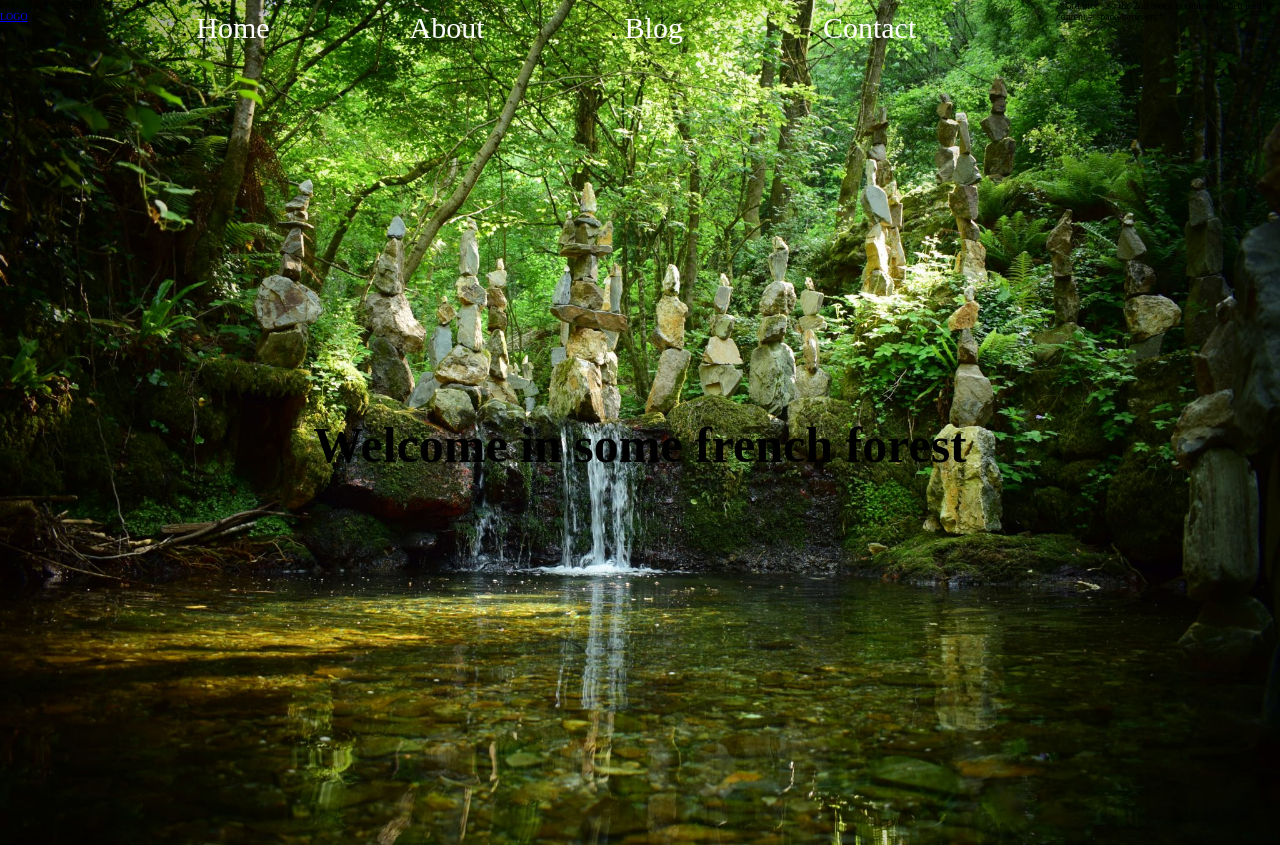
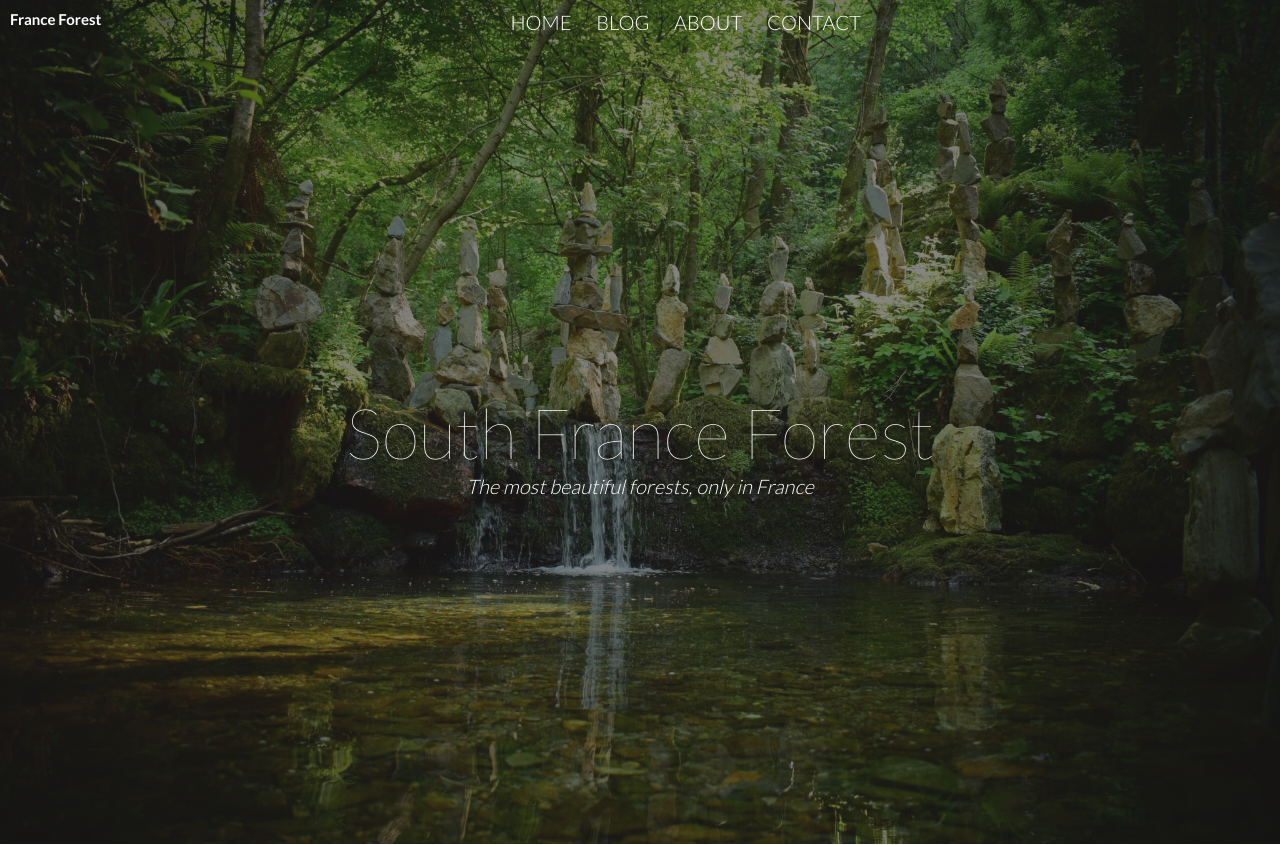
Before and after one commit to CallensJ/LandingPage, a plain HTML site: page index.html in a window 1280 px wide. Drawn offline with Linux system fonts and the light colour scheme.

Commit message:
completed landing page

```diff
--- a/index.css
+++ b/index.css
@@ -1,45 +1,101 @@
-* {
-  margin: 0;
-  padding: 0;
-  box-sizing: border-box;
+*{
+    margin: 0;
+    padding: 0;
+    box-sizing: inherit;
 }
 
-html {
-  font-size: 62.5%; /* 1rem = 10px */
+html{
+    box-sizing: border-box;
+    font-size: 62.5%;  /* 10px/16px = 62.5% -> 1rem = 10px; */
+    color: #fff;
+
 }
+
 body {
-  background-image: url("./images/background.jpg");
-  background-repeat: no-repeat;
-  background-size: cover;
+
+    font-family: 'Lato', sans-serif;
+    font-weight: 300;
+    background-image:linear-gradient(90deg, rgba(35, 34, 34, 0.561) 0%, rgba(35, 34, 34, 0.542) 99%), url("./images/background.jpg");
+    background-repeat: no-repeat;
+    background-size: cover;
+
+}
+
+.navigation{
+    display: flex;
+    justify-content: space-between;
+    margin: 1rem;
+}
+@media only screen and (max-width: 480px) {
+.navigation {
+    flex-direction: column;
+}
+}
+
+.navigation__items{
+    display: flex;
+    width: 40rem;
+    justify-content: space-evenly;
+}
+@media only screen and (max-width: 480px) {
+    .navigation__items {
+        flex-direction: column;
+        justify-content: center;
+        align-items: center;
+        font-size: 1rem;
+
+    }
+    }
+.navigation__item{
+    list-style-type: none;
+}
+
+.navigation__item a {
+    text-decoration: none;
+    font-size: 2rem;
+    color: rgb(255, 255, 255);
+    font-weight: 300;
+    text-transform: uppercase;
 }
 
 
+.navigation__item a:hover,
+.navigation__item a:active
+ {
+    color: rgb(183, 183, 183);
+    transition: all .5s;
+    border-bottom: 1px solid greenyellow;
+    padding-bottom: .7rem;
+}
+@media only screen and (max-width: 480px) {
+    .navigation__item a:hover,
+    .navigation__item a:active
+ {
+    color: rgb(183, 183, 183);
+    transition: all .5s;
+    border-bottom: 1px solid greenyellow;
+    padding-bottom: .7rem;
+}
+    }
 
-header {
-  display: flex;
-  justify-content: space-between;
-
-}
-
-.navigation {
-  width: 100rem;
-  display: flex;
-  justify-content: space-evenly;
-}
-
-.navigation a {
-  font-size: 3rem;
-  text-decoration: none;
-  color: #fff;
-}
-
-
-.heading__text{
+.heading{
     height: 100vh;
     display: flex;
     justify-content: center;
     align-items: center;
+    flex-direction: column;
 }
+@media only screen and (max-width: 480px) {
+    .heading {
+        text-align: center;
+    }
+    }
+
 .heading-1{
-    font-size: 5rem;
+    font-size: 7rem;
+    font-weight: 100;
 }
+.subheading{
+    font-size: 2rem;
+    font-style: italic;
+}
--- a/index.html
+++ b/index.html
@@ -2,34 +2,33 @@
 <html lang="en">
 
 <head>
-    <meta charset="UTF-8">
-    <meta http-equiv="X-UA-Compatible" content="IE=edge">
-    <meta name="viewport" content="width=device-width, initial-scale=1.0">
-    <link rel="stylesheet" href="index.css">
+    <meta charset="UTF-8" />
+    <meta http-equiv="X-UA-Compatible" content="IE=edge" />
+    <meta name="viewport" content="width=device-width, initial-scale=1.0" />
+    <link rel="preconnect" href="https://fonts.googleapis.com" />
+    <link rel="preconnect" href="https://fonts.gstatic.com" crossorigin />
+    <link href="https://fonts.googleapis.com/css2?family=Lato:wght@100;300;700&display=swap" rel="stylesheet">
+    <link rel="stylesheet" href="index.css" />
     <title>Simple landing page</title>
 </head>
 
 <body>
     <header>
-
-        <div class="logo"> /* 1st bloc */
-            <a href="#">LOGO</a>
+        <nav class="navigation">
+            <h2 class="heading-2">France Forest</h2>
+            <ul class="navigation__items">
+                <li class="navigation__item"><a href="#">Home</a></li>
+                <li class="navigation__item"><a href="#">Blog</a></li>
+                <li class="navigation__item"><a href="#">About</a></li>
+                <li class="navigation__item"><a href="#">Contact</a></li>
+            </ul>
+            <div></div>
+        </nav>
+        <div class="heading">
+            <h1 class="heading-1">South France Forest</h1>
+            <span class="subheading">The most beautiful forests, only in France</span>
         </div>
-        <nav> /* 2nd bloc */
-
-            <ul class="navigation">
-                <li><a href="#" alt="link">Home</a></li>
-                <li><a href="#" alt="link">About</a></li>
-                <li><a href="#" alt="link">Blog</a></li>
-                <li><a href="#" alt="link">Contact</a></li>
-            </ul>
-        </nav>
-    <div></div> /* 3rd bloc  , so the 2nd block is centered when justify-content = space-between;*/
     </header>
-    <div class="heading__text">
-        <h1 class="heading-1">Welcome in some french forest</h1>
-    </div>
-
 </body>
 
 </html>
```
